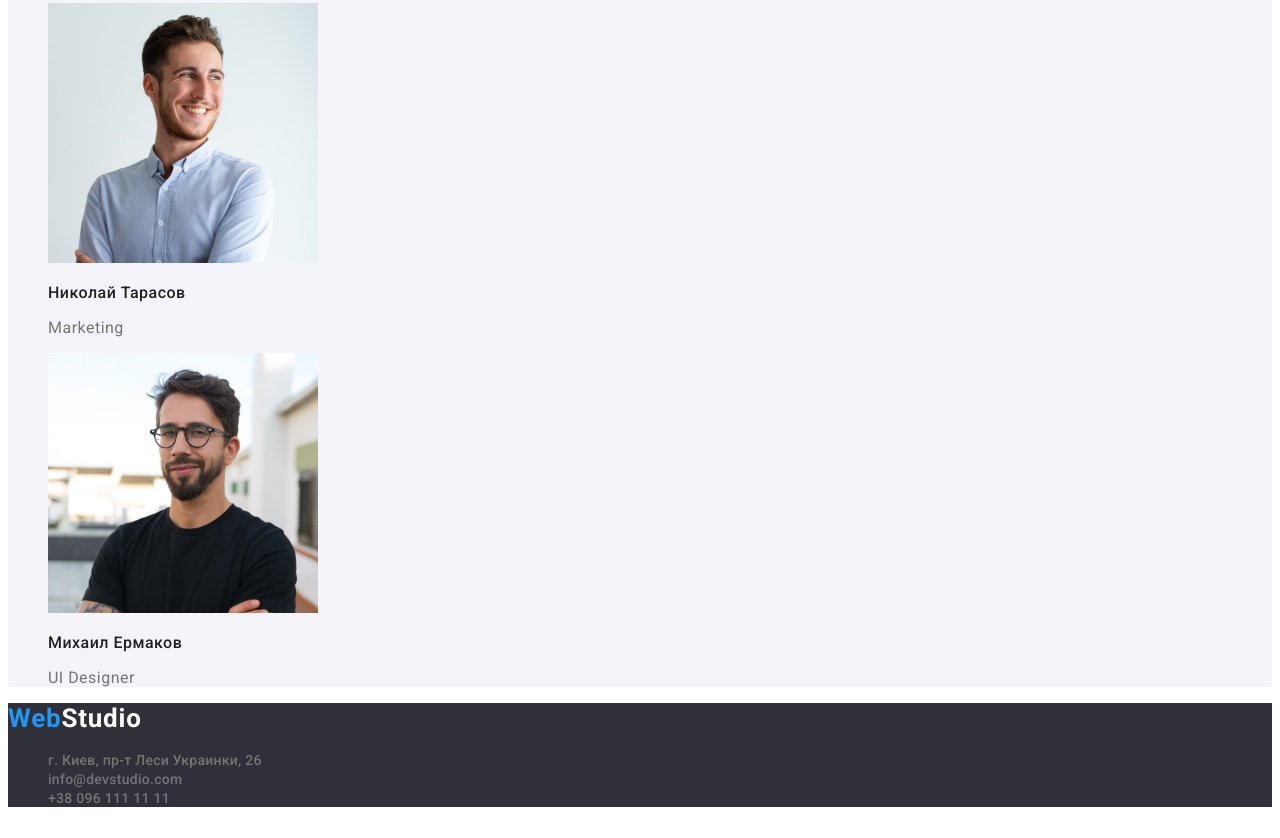
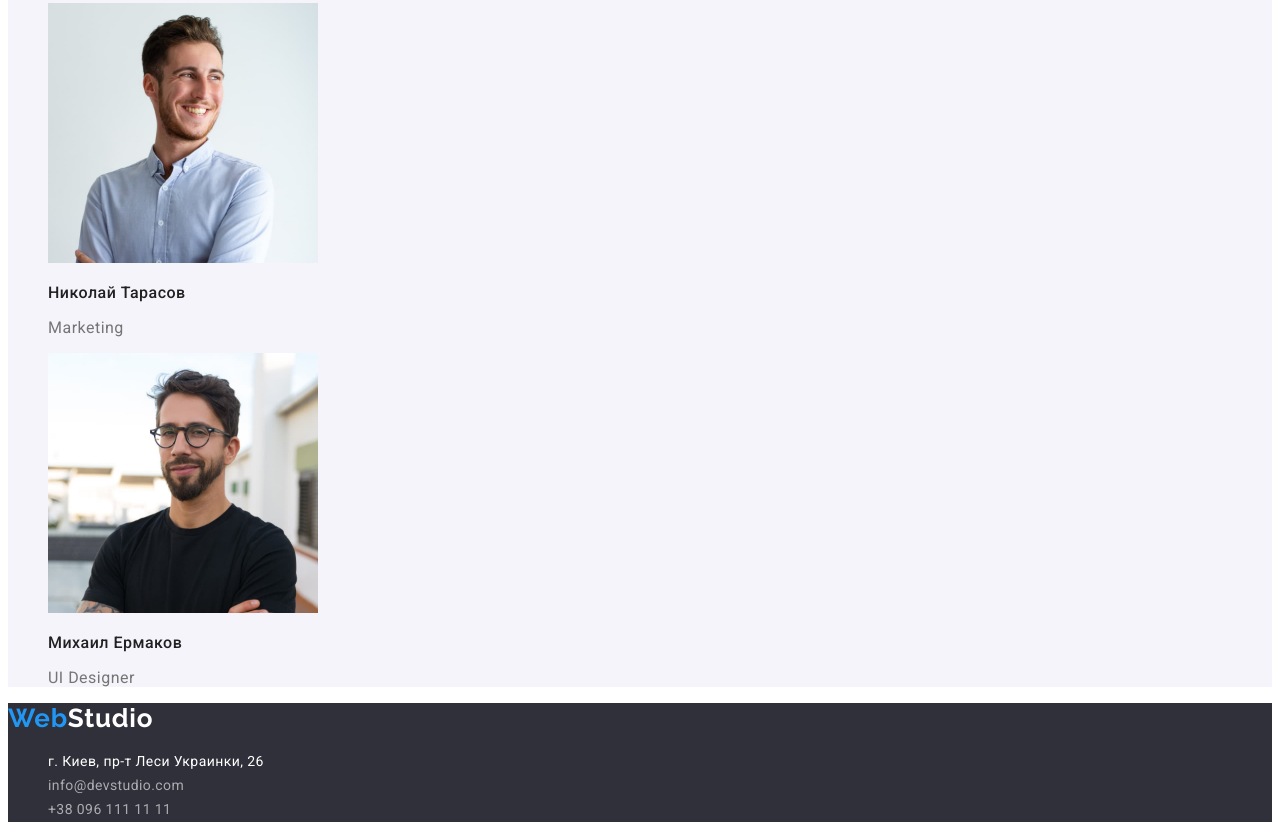
Before and after one commit to Demon1056/goit-markup-hw-02, a plain HTML site: page index.html in a window 1280 px wide. Shown: the part 2403-3241 px from the top of the page. Drawn offline with Linux system fonts and the light colour scheme.

Commit message:
Виправлення після перевірки 14.04.2022

```diff
--- a/css/styles.css
+++ b/css/styles.css
@@ -3,9 +3,17 @@
       --main-text-color: #757575;
       --title-text-color: #212121;
       --hover-focus-link-color: #2196F3;
+      --portfolio-btn-text-color: #212121;
+      --portfolio-btn-background-color:#F5F4FA;
+      --header-link-color:#212121;
+      --main-logo-color: #2196F3;
+
+
+
+
        }
 body {
-    font-family: Roboto, Tahoma, sans-serif ;
+    font-family: Roboto, sans-serif ;
     color: var(--main-text-color);
 }
 .link {
@@ -35,10 +43,10 @@ font-weight: 500;
 font-size: 14px;
 line-height: 1.14;
 letter-spacing: 0.02em;
-color: #212121;
+color: var(--header-link-color);
 }
 .header-logo {
-font-family: Raleway, Tahoma, sans-serif;
+font-family: Raleway, sans-serif;
 font-weight: 700;
 font-size: 26px;
 line-height: 1.19;
@@ -46,7 +54,7 @@ letter-spacing: 0.03em;
 color: #000000;
 }
 .logo-web {
-color: #2196F3;
+color: var(--main-logo-color);
 }
 .contacts-link {
 font-weight: 500;
@@ -77,7 +85,7 @@ text-transform: uppercase;
 color: #FFFFFF;
 }
 .hero-btn {
-font-family: Roboto,Tahoma, sans-serif ;
+font-family: Roboto,sans-serif ;
 font-weight: 700;
 font-size: 16px;
 line-height: 1.88;
@@ -133,6 +141,7 @@ color: var(--main-text-color);
 background: var(--hero-footer-background-color);
 }
 .footer-logo {
+font-family: Raleway, sans-serif;
 font-weight: 700;
 font-size: 26px;
 line-height: 1.19;
@@ -142,20 +151,35 @@ color: #FFFFFF;
  .footer-address {
 font-style: normal;
  }
-.footer-list .contacts-link:hover,
-.footer-list .contacts-link:focus{
+.footer-location {
+font-size: 14px;
+line-height: 1.71;
+letter-spacing: 0.03em;
+color: #FFFFFF;
+}
+.footer-contact{
+font-size: 14px;
+line-height: 1.71;
+letter-spacing: 0.03em;
+color: rgba(255, 255, 255, 0.6);
+
+}
+
+.footer-list .footer-contact:hover,
+.footer-list .footer-contact:focus{
 color: #FFFFFF;
 }
 
  /*Портфолио*/
 .portfolio-btn {
-font-family: Roboto, Tahoma, sans-serif;
+font-family: Roboto, sans-serif;
 font-weight: 500;
 font-size: 16px;
 line-height: 1.62;
 letter-spacing: 0.03em;
-color: #212121;
-background-color: #F5F4FA;}
+color: var(--portfolio-btn-text-color);
+background-color: var(--portfolio-btn-background-color);
+}
 
 .portfolio-btn:hover,
 .portfolio-btn:focus{
--- a/index.html
+++ b/index.html
@@ -5,12 +5,12 @@
     <meta charset="UTF-8">
     <meta http-equiv="X-UA-Compatible" content="IE=edge">
     <meta name="viewport" content="width=device-width, initial-scale=1.0">
-    <link rel="stylesheet" href="./css/styles.css">
     <link rel="preconnect" href="https://fonts.googleapis.com">
     <link rel="preconnect" href="https://fonts.gstatic.com" crossorigin>
     <link
         href="https://fonts.googleapis.com/css2?family=Raleway:wght@700&family=Roboto:wght@400;500;700;900&display=swap"
         rel="stylesheet">
+    <link rel="stylesheet" href="./css/styles.css">
     <title>WebStudio company</title>
 </head>
 
@@ -107,14 +107,16 @@
         <address class="footer-address">
             <ul class="footer-list list">
                 <li class="footer-item"><a href="https://goo.gl/maps/7tQD5tmZXDrGn8do7" target="_blank"
-                        rel="noopener noindex noffolow" class="contacts-link link">г.
+                        rel="noopener noindex noffolow" class="footer-location link">г.
                         Киев,
                         пр-т Леси
                         Украинки, 26 </a>
                 </li>
-                <li class="footer-item"><a href="mailto:info@devstudio.com" class="contacts-link link">info@devstudio.com</a>
+                <li class="footer-item"><a href="mailto:info@devstudio.com"
+                        class="footer-contact link">info@devstudio.com</a>
                 </li>
-                <li class="footer-item"><a href="tel:+380961111111" class="contacts-link link">+38 096 111 11 11 </a></li>
+                <li class="footer-item"><a href="tel:+380961111111" class="footer-contact link">+38 096 111 11 11 </a>
+                </li>
             </ul>
         </address>
     </footer>
```
Also changed, not shown: portfolio.html (+23 -15 lines).
